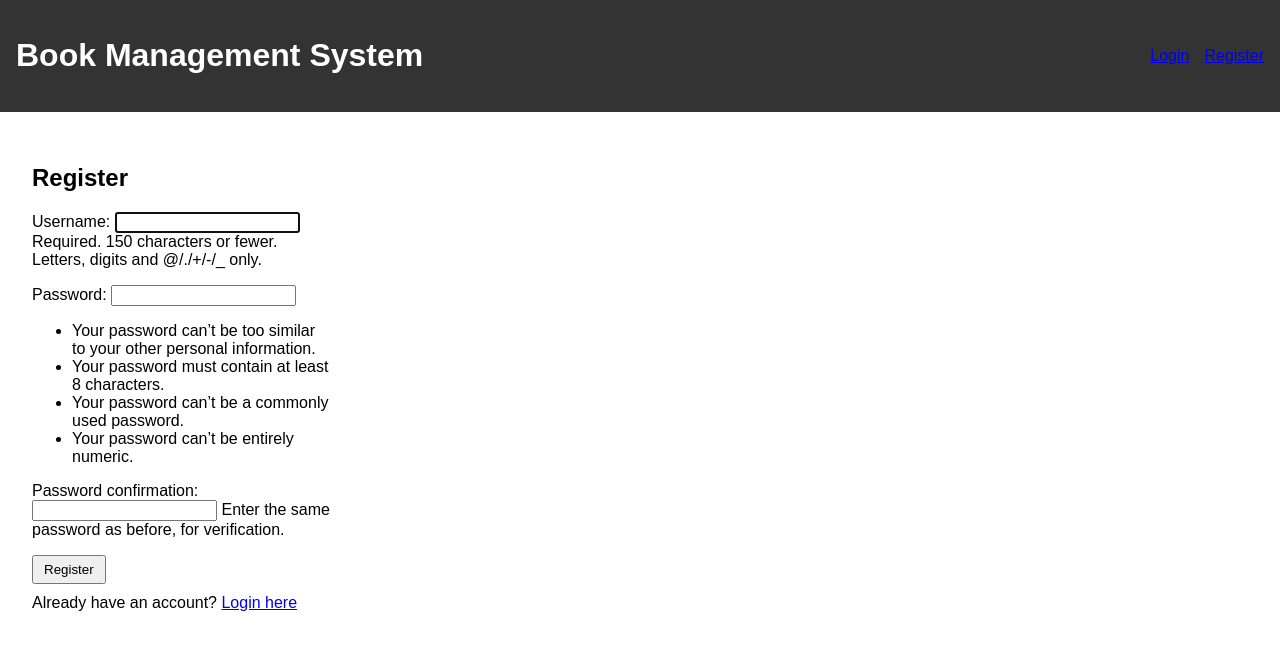
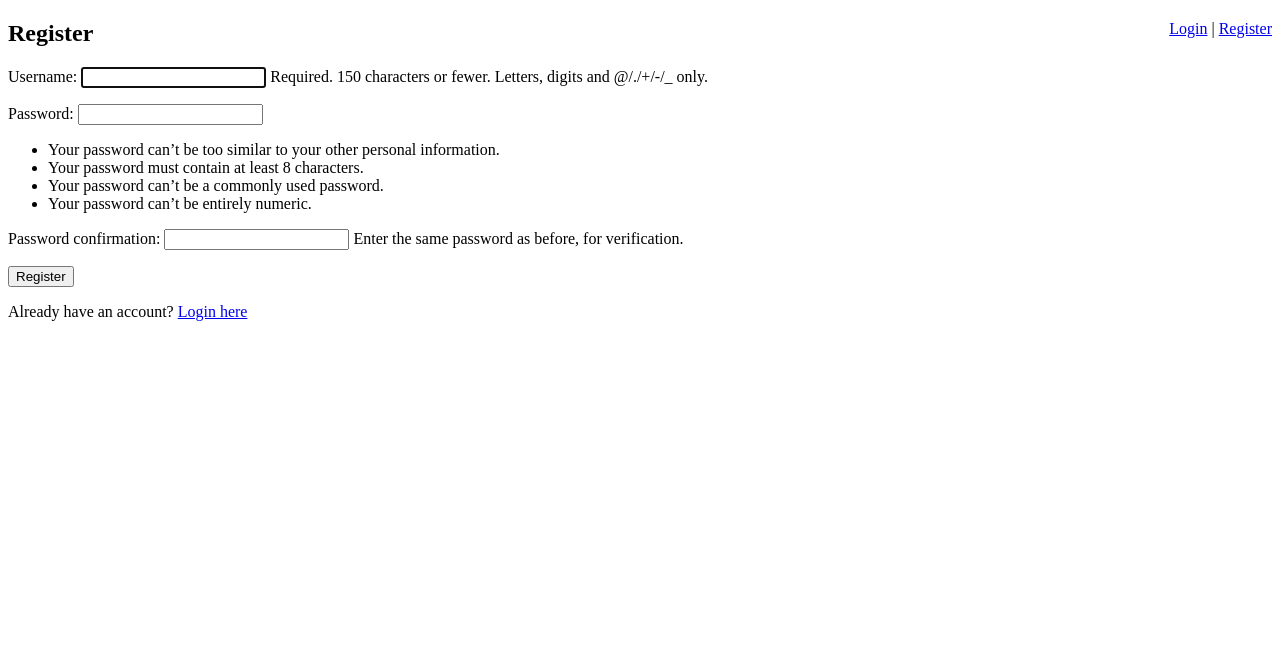
Before and after one commit to bhambatha-rr/Alx_DjangoLearnLab, a Django app: page /relationship/register/ in a window 1280 px wide. Shown: the top 659 px of the page. Run offline with Django 5.2, Linux system fonts and the light colour scheme.

Commit message:
Implementing User Authentication in Djangoss

```diff
--- a/django-models/LibraryProject/relationship_app/templates/relationship_app/base.html
+++ b/django-models/LibraryProject/relationship_app/templates/relationship_app/base.html
@@ -1,64 +1,22 @@
 <!DOCTYPE html>
-<html lang="en">
+<html>
 <head>
-    <meta charset="UTF-8">
-    <meta name="viewport" content="width=device-width, initial-scale=1.0">
-    <title>{% block title %}Book Management System{% endblock %}</title>
-    <style>
-        body {
-            font-family: Arial, sans-serif;
-            margin: 0;
-            padding: 0;
-        }
-        header {
-            background: #333;
-            color: white;
-            padding: 1rem;
-            display: flex;
-            justify-content: space-between;
-            align-items: center;
-        }
-        .auth-actions {
-            display: flex;
-            gap: 15px;
-            align-items: center;
-        }
-        .logout-form {
-            display: inline;
-        }
-        .logout-btn {
-            background: none;
-            border: none;
-            color: white;
-            text-decoration: underline;
-            cursor: pointer;
-            font-size: inherit;
-            padding: 0;
-        }
-        main {
-            padding: 2rem;
-        }
-    </style>
+    <title>{% block title %}{% endblock %}</title>
 </head>
 <body>
-    <header>
-        <h1>Book Management System</h1>
-        <div class="auth-actions">
+    <div style="float:right">
         {% if user.is_authenticated %}
-                <span>Welcome, {{ user.username }}!</span>
-                <form class="logout-form" action="{% url 'logout' %}" method="post">
+            <form method="post" action="{% url 'logout' %}">
                 {% csrf_token %}
-                    <button type="submit" class="logout-btn">Logout</button>
+                <button type="submit">Logout</button>
             </form>
         {% else %}
-                <a href="{% url 'login' %}">Login</a>
+            <a href="{% url 'login' %}">Login</a> |
             <a href="{% url 'register' %}">Register</a>
         {% endif %}
     </div>
-    </header>
 
-    <main>
-        {% block content %}{% endblock %}
-    </main>
+    {% block content %}
+    {% endblock %}
 </body>
 </html>
--- a/django-models/LibraryProject/relationship_app/templates/relationship_app/register.html
+++ b/django-models/LibraryProject/relationship_app/templates/relationship_app/register.html
@@ -4,12 +4,10 @@
 
 {% block content %}
 <h2>Register</h2>
-<form method="post" style="max-width: 300px;">
+<form method="post">
     {% csrf_token %}
     {{ form.as_p }}
-    <button type="submit" style="padding: 5px 10px;">Register</button>
+    <button type="submit">Register</button>
 </form>
-<p style="margin-top: 10px;">
-    Already have an account? <a href="{% url 'login' %}">Login here</a>
-</p>
+<p>Already have an account? <a href="{% url 'login' %}">Login here</a></p>
 {% endblock %}
--- a/django-models/LibraryProject/relationship_app/urls.py
+++ b/django-models/LibraryProject/relationship_app/urls.py
@@ -1,22 +1,14 @@
 from django.urls import path
 from django.contrib.auth.views import LogoutView, LoginView
-from .views import (
-    list_books,
-    LibraryDetailView,
-    register,  # Changed from RegisterView
-)
+from . import views  # Must use this exact import format
 
 urlpatterns = [
     # Book-related URLs
-    path('books/', list_books, name='list_books'),
-    path('library/<int:pk>/', LibraryDetailView.as_view(), name='library_detail'),
+    path('books/', views.list_books, name='list_books'),
+    path('library/<int:pk>/', views.LibraryDetailView.as_view(), name='library_detail'),
 
-    # Authentication URLs (updated to match checker requirements)
-    path('register/', register, name='register'),  # Using function view directly
-    path('login/', LoginView.as_view(
-        template_name='relationship_app/login.html'
-    ), name='login'),
-    path('logout/', LogoutView.as_view(
-        template_name='relationship_app/logout.html'
-    ), name='logout'),
+    # Authentication URLs (must match these exact patterns)
+    path('register/', views.register, name='register'),  # Must use "views.register"
+    path('login/', LoginView.as_view(template_name="relationship_app/login.html"), name='login'),
+    path('logout/', LogoutView.as_view(template_name="relationship_app/logout.html"), name='logout'),
 ]
--- a/django-models/LibraryProject/relationship_app/views.py
+++ b/django-models/LibraryProject/relationship_app/views.py
@@ -1,20 +1,10 @@
 from django.shortcuts import render, redirect
-from django.contrib.auth.forms import UserCreationForm, AuthenticationForm
+from django.contrib.auth.forms import UserCreationForm
 from django.contrib.auth import login
 from django.views.generic import DetailView
 from .models import Book, Library
 
-# Book views
-def list_books(request):
-    books = Book.objects.all()
-    return render(request, 'relationship_app/list_books.html', {'books': books})
-
-class LibraryDetailView(DetailView):
-    model = Library
-    template_name = 'relationship_app/library_detail.html'
-    context_object_name = 'library'
-
-# Authentication views
+# Required view functions
 def register(request):
     if request.method == 'POST':
         form = UserCreationForm(request.POST)
@@ -25,3 +15,12 @@ def register(request):
     else:
         form = UserCreationForm()
     return render(request, 'relationship_app/register.html', {'form': form})
+
+def list_books(request):
+    books = Book.objects.all()
+    return render(request, 'relationship_app/list_books.html', {'books': books})
+
+class LibraryDetailView(DetailView):
+    model = Library
+    template_name = 'relationship_app/library_detail.html'
+    context_object_name = 'library'
```
Also changed, not shown: django-models/LibraryProject/relationship_app/templates/relationship_app/login.html (+3 -5 lines), django-models/LibraryProject/relationship_app/templates/relationship_app/logout.html (+5 -22 lines). Lines whose indentation alone changed are shown as unchanged.
